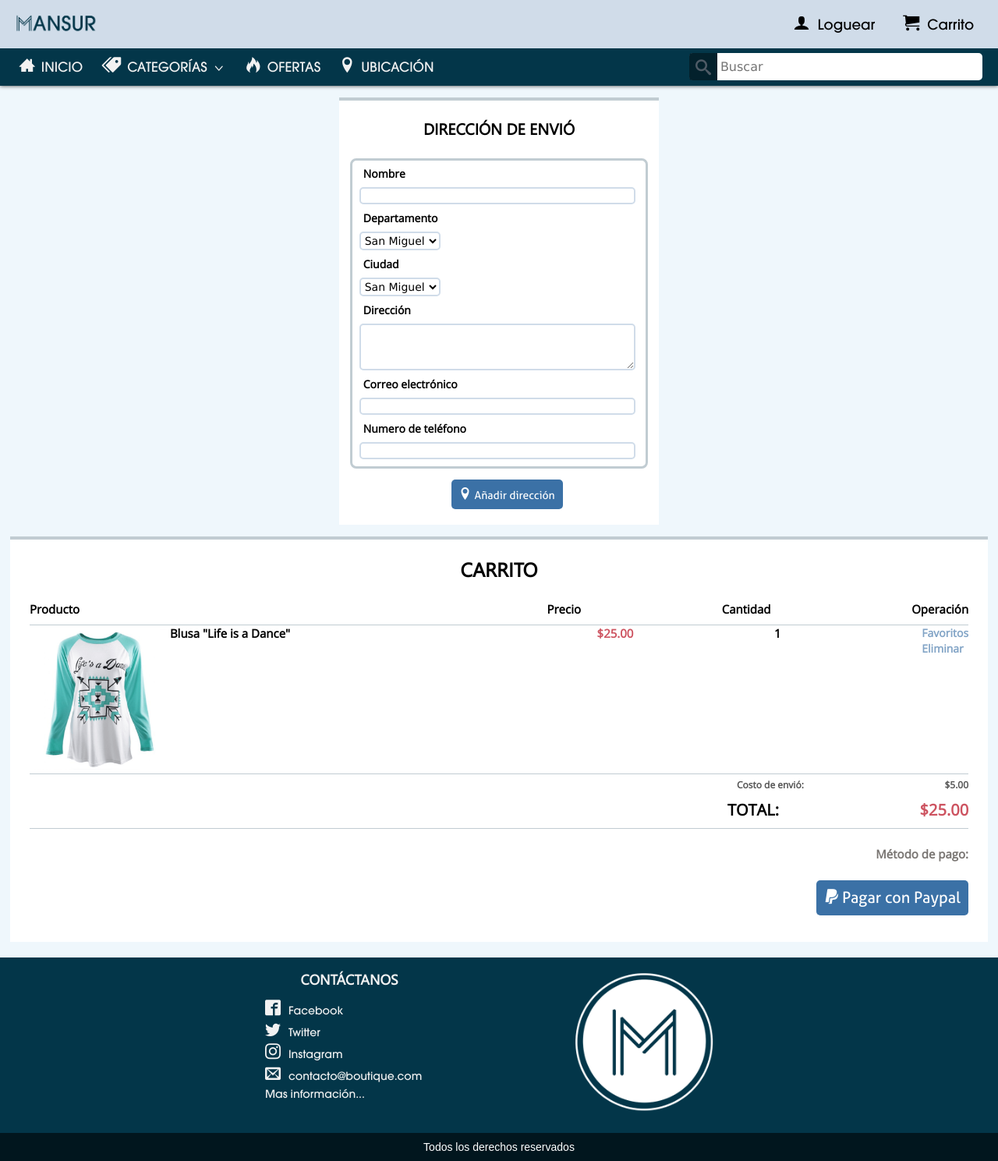
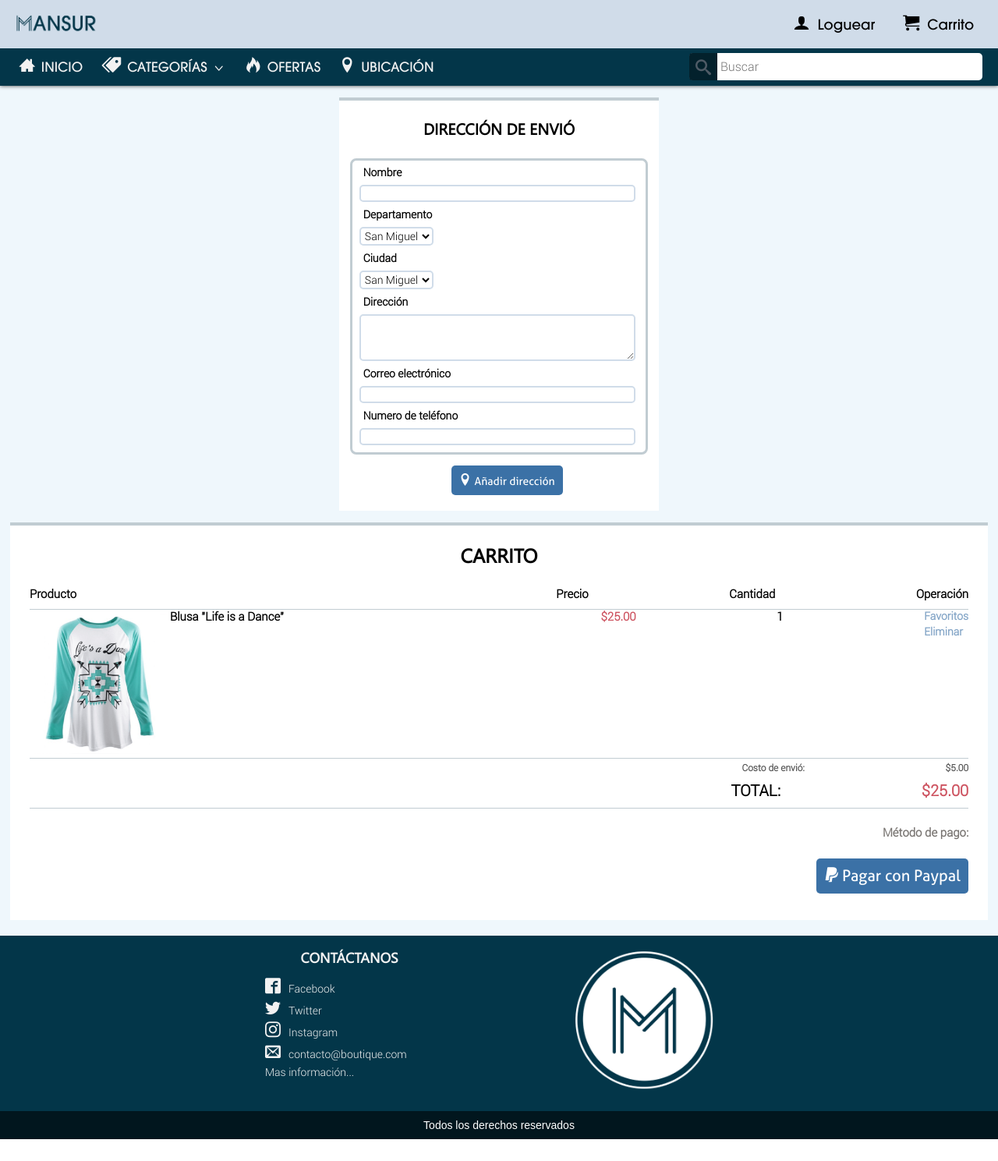
Before and after one commit to wmelendez97/mansur, a PHP site: page /PAG/comprar.php in a window 1280 px wide. Shown: the whole page at 78% size. After the commit the page ends 1461 px from the top, so only its background shows below. Run offline with PHP 8.4, Linux system fonts and the light colour scheme; data that the repository does not hold is empty; some web fonts are replaced.

Commit message:
v2.1: Fuentes

```diff
--- a/RECU/CSS/Fonts.css
+++ b/RECU/CSS/Fonts.css
@@ -37,6 +37,16 @@
 @font-face {
     font-family: 'Open Sans';
     src: url('FON/OpenSans.ttf');
+}
+
+@font-face {
+    font-family: 'Roboto';
+    src: url('FON/Roboto.ttf');
+}
+
+@font-face {
+    font-family: 'Noto';
+    src: url('FON/Noto.ttf');
 }
 
 [class^="icon-"], [class*=" icon-"] {
--- a/RECU/CSS/S3.css
+++ b/RECU/CSS/S3.css
@@ -6,7 +6,7 @@
 h4{
 	color: #82A4C6;
   	font-size: 14px;
-  	font-family:'Open Sans', 'Bahnschrift', 'Arial';
+  	font-family:'Roboto', 'Noto', 'Arial', 'sans-serif;';
   	text-align: left;
 	}
 h4:hover{
@@ -91,13 +91,13 @@ h4:hover{
 		.ARC h2{
 		color: black;
   		font-size: 15px;
-  		font-family:'Open Sans', 'Bahnschrift', 'Arial';
+  		font-family:'Roboto', 'Noto', 'Arial', 'sans-serif;';
   		text-align: left;
 		}
 		.ARC h3{
 		color: #CD5360;
   		font-size: 15px;
-  		font-family:'Open Sans', 'Bahnschrift', 'Arial';
+  		font-family:'Roboto', 'Noto', 'Arial', 'sans-serif;';
   		text-align: left;
 		}
 		.ARC ul.A li.C .CAN{
@@ -136,14 +136,14 @@ h4:hover{
 		margin-top: 10px;
 		color: #CD5360;
   		font-size: 20px;
-  		font-family:'Open Sans', 'Bahnschrift', 'Arial';
+  		font-family:'Roboto', 'Noto', 'Arial', 'sans-serif;';
   		text-align: left;
 		}
 		.ARC h6{
 		margin-top: 10px;
 		color: black;
   		font-size: 20px;
-  		font-family:'Open Sans', 'Bahnschrift', 'Arial';
+  		font-family:'Roboto', 'Noto', 'Arial', 'sans-serif;';
   		text-align: left;
 		}
 		.ARC ul.A li.C .CAN input.arc{
@@ -177,7 +177,7 @@ h4:hover{
 	#ESC1 h2.m{
 		color: #787471;
   		font-size: 15px;
-  		font-family:'Open Sans', 'Bahnschrift', 'Arial';
+  		font-family:'Roboto', 'Noto', 'Arial', 'sans-serif;';
   		text-align: right;
   		margin-top: 1.8%;
 		}
@@ -230,7 +230,7 @@ h4:hover{
 	#DE ul.DIR li h1{
 		color: #545454;
   		font-size: 14px;
-  		font-family:'Open Sans', 'Bahnschrift', 'Arial';
+  		font-family:'Roboto', 'Noto', 'Arial', 'sans-serif;';
   		text-align: left;
   		margin-left: 10px;
   		margin-top: 3px;
@@ -302,7 +302,7 @@ h4:hover{
 	#DA ul.DIR li h1{
 		color: black;
   		font-size: 14px;
-  		font-family:'Open Sans', 'Bahnschrift', 'Arial';
+  		font-family:'Roboto', 'Noto', 'Arial', 'sans-serif;';
   		text-align: left;
   		margin-left: 10px;
   		margin-top: 3px;
@@ -406,15 +406,15 @@ h4:hover{
 			}
 			.RE ul li h5{
 			color: #82A4C6;
-		  	font-size: 18px;
-		  	font-family: 'Bahnschrift SemiBold', 'Arial';
+		  	font-size: 16px;
+		  	font-family: 'Roboto', 'Noto', 'Arial', 'sans-serif;';
 		  	text-align: left;
 			margin: 0;
 			}
 			.RE ul li a.T1{
-			color: #82A4C6;
+			color: grey;
 	  		font-size: 14px;
-	  		font-family:'Open Sans', 'Bahnschrift', 'Arial';
+	  		font-family: 'Roboto', 'Noto', 'Arial', 'sans-serif;';
 			}
 			.RE ul li input{
 			margin-top: 0.7%;
--- a/RECU/CSS/Style.css
+++ b/RECU/CSS/Style.css
@@ -15,7 +15,7 @@ input{
 	border: 2px solid;
 	border-color: #d0dce9;
 	font-size: 16px;
-  	font-family: 'Helvatica', 'Verdana', 'Open Sans', 'Arial';
+  	font-family: 'Roboto', 'Noto', 'Arial', 'sans-serif;';
   	padding: 1px;
 	}
 textarea{
@@ -23,7 +23,7 @@ textarea{
 	background-color: #ffffff;
 	border: 2px solid;
 	border-color: #d0dce9;
-	font-family:'Helvatica', 'Verdana', 'Open Sans', 'Arial';
+	font-family: 'Roboto', 'Noto', 'Arial', 'sans-serif;';
 	font-size: 16px;
 	padding: 1px;
 	}
@@ -32,7 +32,7 @@ select{
 	background-color: #ffffff;
 	border: 2px solid;
 	border-color: #d0dce9;
-	font-family:'Helvatica', 'Verdana', 'Open Sans', 'Arial';
+	font-family: 'Roboto', 'Noto', 'Arial', 'sans-serif;';
 	font-size: 14px;
 	padding: 1px;
 	}
@@ -82,22 +82,14 @@ select:focus{
 	opacity: 0.85;
 	z-index:100;
 	margin-left: 87%;
-	padding-bottom: 5px;
 	position: fixed;
-	border-top-left-radius: 10px;
-	border-bottom-left-radius: 10px;
-	}
-	.Alerta h1{
-	color: #ffffff;
-  	font-size: 13px;
- 	font-family:'Gisha', 'DengXian',  'Helvatica';
-  	text-align: center;
-  	margin-top: 5px;
+	border-top-left-radius: 5px;
+	border-bottom-left-radius: 5px;
 	}
 	.Alerta p{
 	color: #ffffff;
 	text-align: center;
-  	margin: 10px 5px 10px 5px;
+  	margin: 3%;
   	font-size: 11px;
   	font-family:'Aller', 'Bahnschrift SemiBold', 'Arial';
 	}
@@ -381,7 +373,7 @@ select:focus{
   			padding: 1px 1px;
   			padding-left: 10px;
   			font-size: 15px;
-  			font-family:'Open Sans', 'Bahnschrift', 'Arial';
+  			font-family:'Roboto', 'Noto', 'Arial', 'sans-serif;';
   			text-align: left;
 			}
 			.AR h4{
@@ -389,7 +381,7 @@ select:focus{
 			padding: 1px 1px;
   			padding-left: 10px;
   			font-size: 9px;
-  			font-family:'Open Sans', 'Bahnschrift', 'Arial';
+  			font-family:'Roboto', 'Noto', 'Arial', 'sans-serif;';
   			text-align: left;
 			}
 			.AR ul{
@@ -463,7 +455,7 @@ select:focus{
   			color: #f2f2f2;
   			padding-left: 20px;
   			font-size: 14px;
-  			font-family: 'AvantGarde LT Medium', 'Lato Semibold', 'Tahoma';
+  			font-family: 'Roboto', 'Noto', 'Arial', 'sans-serif;';
 			}
 			.FO ul li span{
 			margin-right: 10px;
--- a/USER/editar.php
+++ b/USER/editar.php
@@ -31,7 +31,7 @@ if(isset($uid)){
         ?>
 
 <div class="RE">
-     <h1>AÑADIR ARTICULO</h1>
+     <h1>EDITAR ARTICULO</h1>
      <ul class="na">
           <form method="POST" action="" enctype="multipart/form-data">
           <li><a href="<?php echo $eliminar?>"><span class="icon-eliminar"></span>ELiminar</a></li>
--- a/USER/editarimg.php
+++ b/USER/editarimg.php
@@ -31,7 +31,7 @@ if(isset($uid)){
         ?>
 
 <div class="RE">
-     <h1>AÑADIR ARTICULO</h1>
+     <h1>EDITAR ARTICULO</h1>
      <ul class="na">
         <form method="POST" action="" enctype="multipart/form-data">
           <li><a href="<?php echo $eliminar?>"><span class="icon-eliminar"></span>ELiminar</a></li>
```
Also changed, not shown: RECU/CSS/S2.css (+10 -31 lines), RECU/CSS/FON/Noto.ttf (added), RECU/CSS/FON/Roboto.ttf (added).
